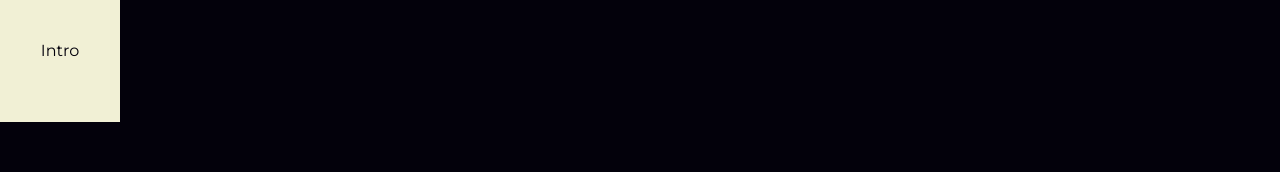
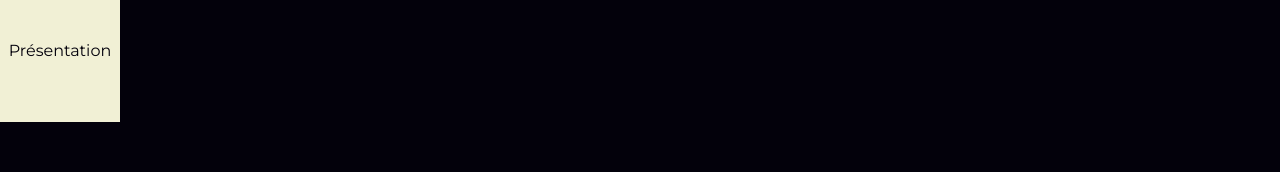
Before and after one commit to EmilieLgt/CV-Portfolio, a React (Vite) app: page / in a window 1280 px wide. Shown: the top 172 px of the page. Built offline with nearby package versions, Linux system fonts and the light colour scheme; a web font is replaced by a local one.

Commit message:
adjust sizes

```diff
--- a/src/App.css
+++ b/src/App.css
@@ -79,11 +79,12 @@ body {
   color: var(--main-color);
   background-color: var(--secondary-color);
   display: flex;
-  flex-direction: row;
+  flex-direction: column;
   justify-content: space-evenly;
   align-items: center;
   text-align: center;
-  height: 20vh;
+  height: 100vh;
+  font-weight: bold;
 }
 
 .icons-contact {
@@ -177,5 +178,6 @@ body {
     display: flex;
     flex-direction: column;
     height: 30vh;
+    font-weight: normal
   }
 }
--- a/src/App.jsx
+++ b/src/App.jsx
@@ -11,7 +11,7 @@ function App() {
     <div className="whole-page">
       <div className="section-nav">
         <a href="#presentation" offset={-70} duration={500} className="link-nav">
-          <div className="navBarre-square">Intro</div>
+          <div className="navBarre-square">Présentation</div>
         </a>
         <a href="#my-projects" offset={-70} duration={500} className="link-nav">
           <div className="navBarre-square">Projets</div>
```
